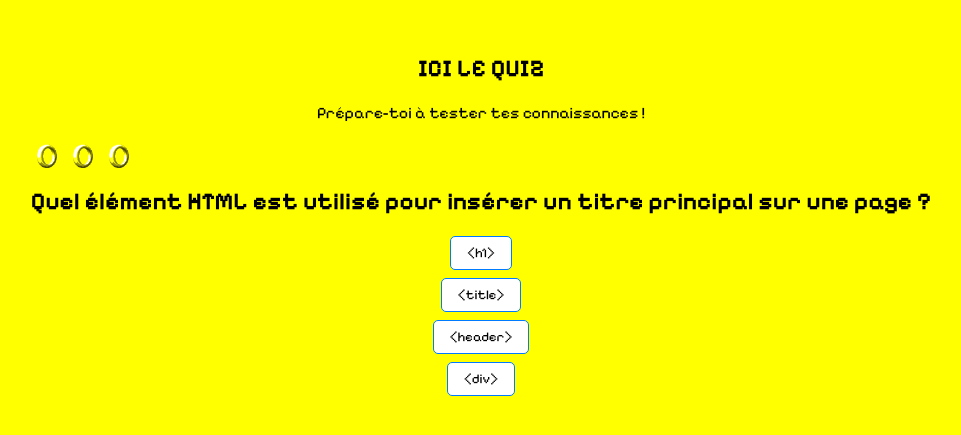
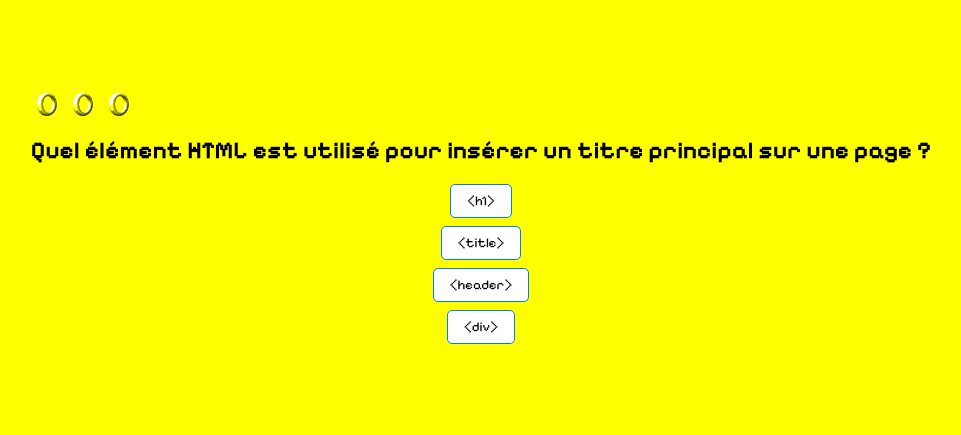
Before and after one commit to ChrisG-WCS/ProtoJam, a React (Vite) app: page /quiz/1 in a window 1280 px wide. Shown: the part 177-612 px from the top of the page, without its empty margins (159-1120 px from the left). Built offline with nearby package versions, Linux system fonts and the light colour scheme.

Commit message:
delete message Quiz page

```diff
--- a/src/page/Quiz.tsx
+++ b/src/page/Quiz.tsx
@@ -12,8 +12,6 @@ const Quiz = () => {
   return (
     <LivesProvider>
       <section style={{ padding: "2rem", textAlign: "center" }}>
-        <h1>ICI LE QUIZ</h1>
-        <p>Prépare-toi à tester tes connaissances !</p>
         <LivesDisplay />
         {question ? (
           <Card key={question.id} question={question} />
```
